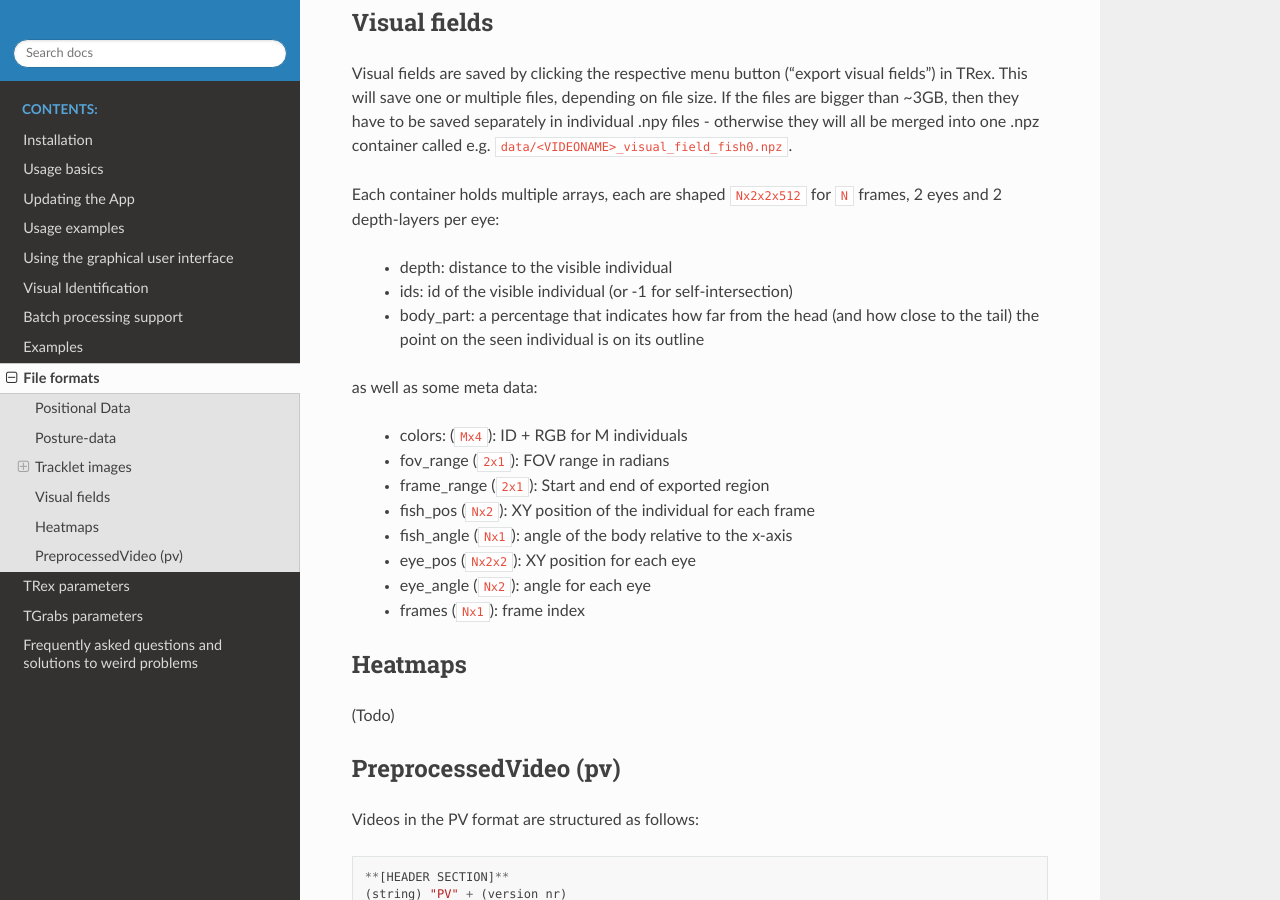
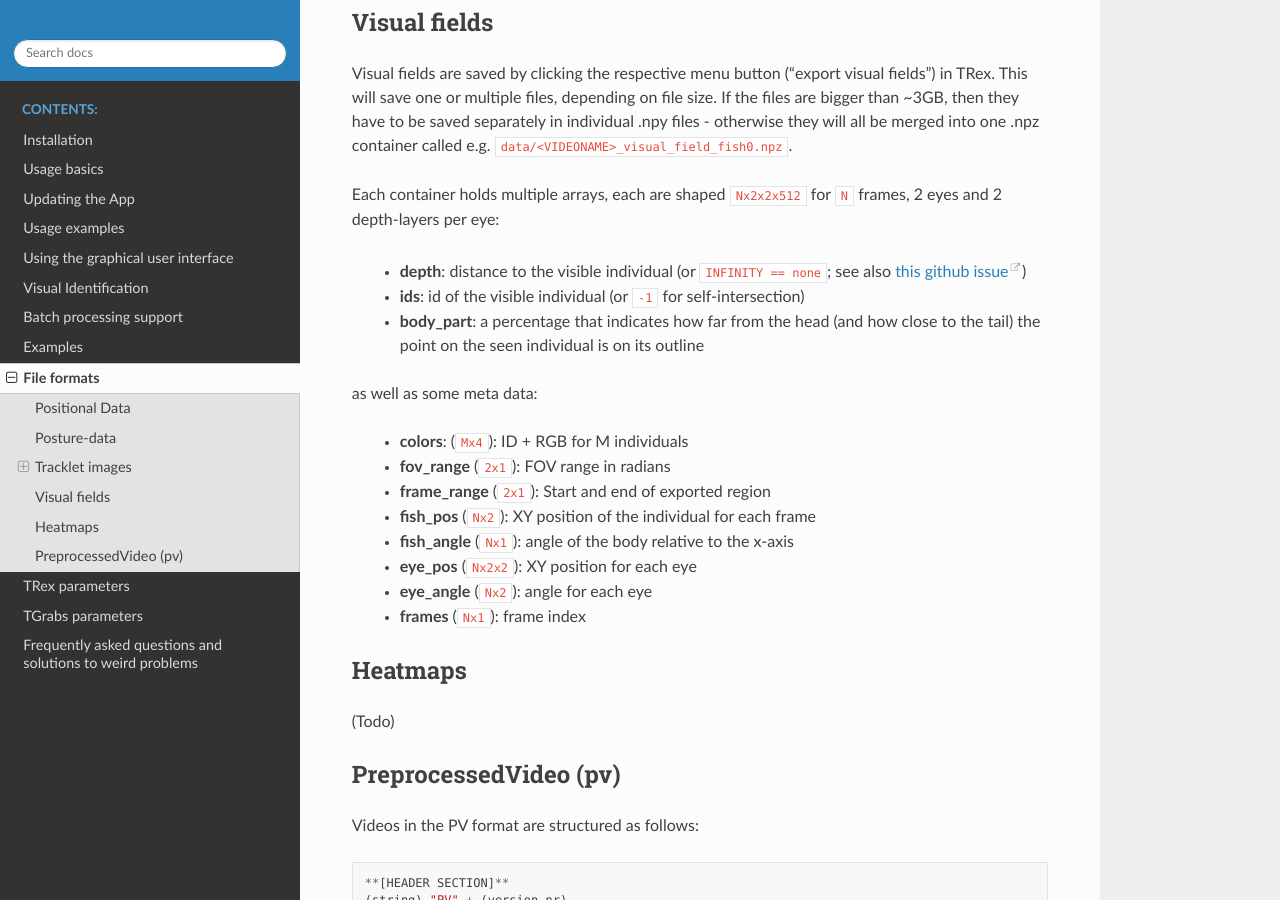
Before and after one commit to mooch443/trex, a Sphinx documentation site: the page built from docs/formats.rst, in a window 1280 px wide and 900 px high, scrolled down 6126 px. Built offline with Sphinx 7.4.7 and the Read the Docs theme 2.0.0, drawn with Linux system fonts in a browser that asks for light colours.

Commit message:
* docs and two warnings/printouts

```diff
--- a/docs/formats.rst
+++ b/docs/formats.rst
@@ -245,20 +245,20 @@ Visual fields are saved by clicking the respective menu button ("export visual f
 
 Each container holds multiple arrays, each are shaped ``Nx2x2x512`` for ``N`` frames, 2 eyes and 2 depth-layers per eye:
 
-	- depth: distance to the visible individual
-	- ids: id of the visible individual (or -1 for self-intersection)
-	- body_part: a percentage that indicates how far from the head (and how close to the tail) the point on the seen individual is on its outline
+	- **depth**: distance to the visible individual (or ``INFINITY == none``; see also `this github issue <https://github.com/mooch443/trex/issues/95#issuecomment-1079142959>`_)
+	- **ids**: id of the visible individual (or ``-1`` for self-intersection)
+	- **body_part**: a percentage that indicates how far from the head (and how close to the tail) the point on the seen individual is on its outline
 
 as well as some meta data:
 
-	- colors: (``Mx4``): ID + RGB for M individuals
-	- fov_range (``2x1``): FOV range in radians
-	- frame_range (``2x1``): Start and end of exported region
-	- fish_pos (``Nx2``): XY position of the individual for each frame
-	- fish_angle (``Nx1``): angle of the body relative to the x-axis
-	- eye_pos (``Nx2x2``): XY position for each eye
-	- eye_angle (``Nx2``): angle for each eye
-	- frames (``Nx1``): frame index
+	- **colors**: (``Mx4``): ID + RGB for M individuals
+	- **fov_range** (``2x1``): FOV range in radians
+	- **frame_range** (``2x1``): Start and end of exported region
+	- **fish_pos** (``Nx2``): XY position of the individual for each frame
+	- **fish_angle** (``Nx1``): angle of the body relative to the x-axis
+	- **eye_pos** (``Nx2x2``): XY position for each eye
+	- **eye_angle** (``Nx2``): angle for each eye
+	- **frames** (``Nx1``): frame index
 
 Heatmaps
 ========
```
Also changed, not shown: 1 other file.
